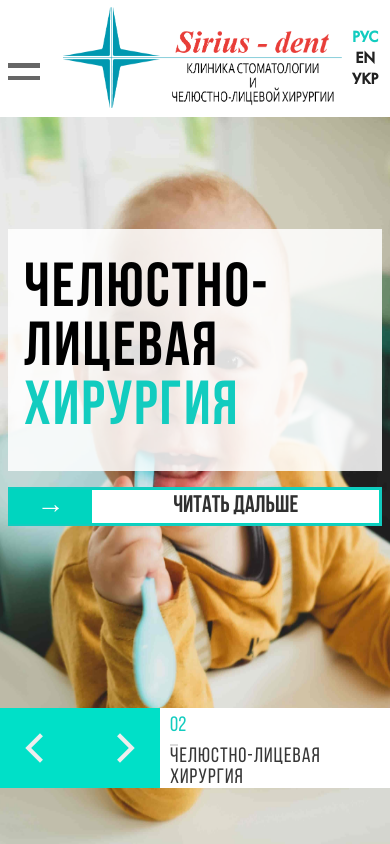
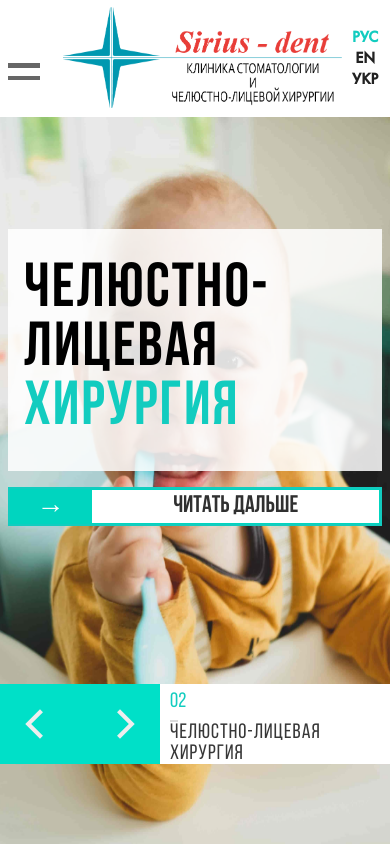
Before and after one commit to ilsrbn/nextjs-sirius, a Next.js app: page / in a window 390 px wide. Built offline with nearby package versions, Linux system fonts and the light colour scheme.

Commit message:
MAIN PAGE fixes

```diff
--- a/styles/Glavnaya.css
+++ b/styles/Glavnaya.css
@@ -121,7 +121,7 @@
   .nav__button {
     height: 5rem;
     width: 5rem;
-    bottom: 3.5rem;
+    bottom: 5rem;
   }
 
   .prev {
@@ -136,7 +136,7 @@
     left: 10rem;
     width: calc(100vw - 10rem);
     height: 5rem;
-    bottom: 3.5rem;
+    bottom: 5rem;
   }
 
   .nav__button__pagination .number {
```
